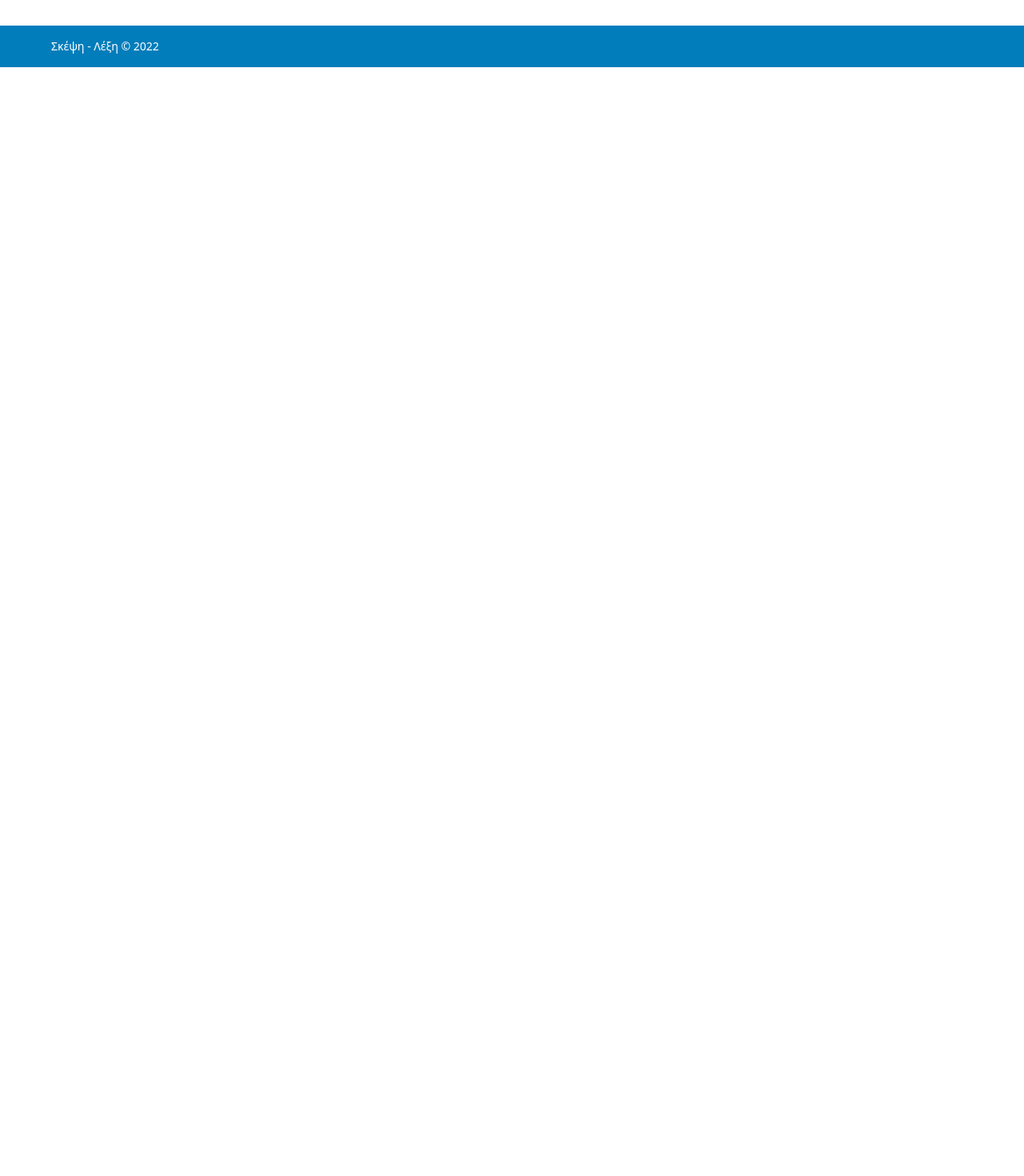
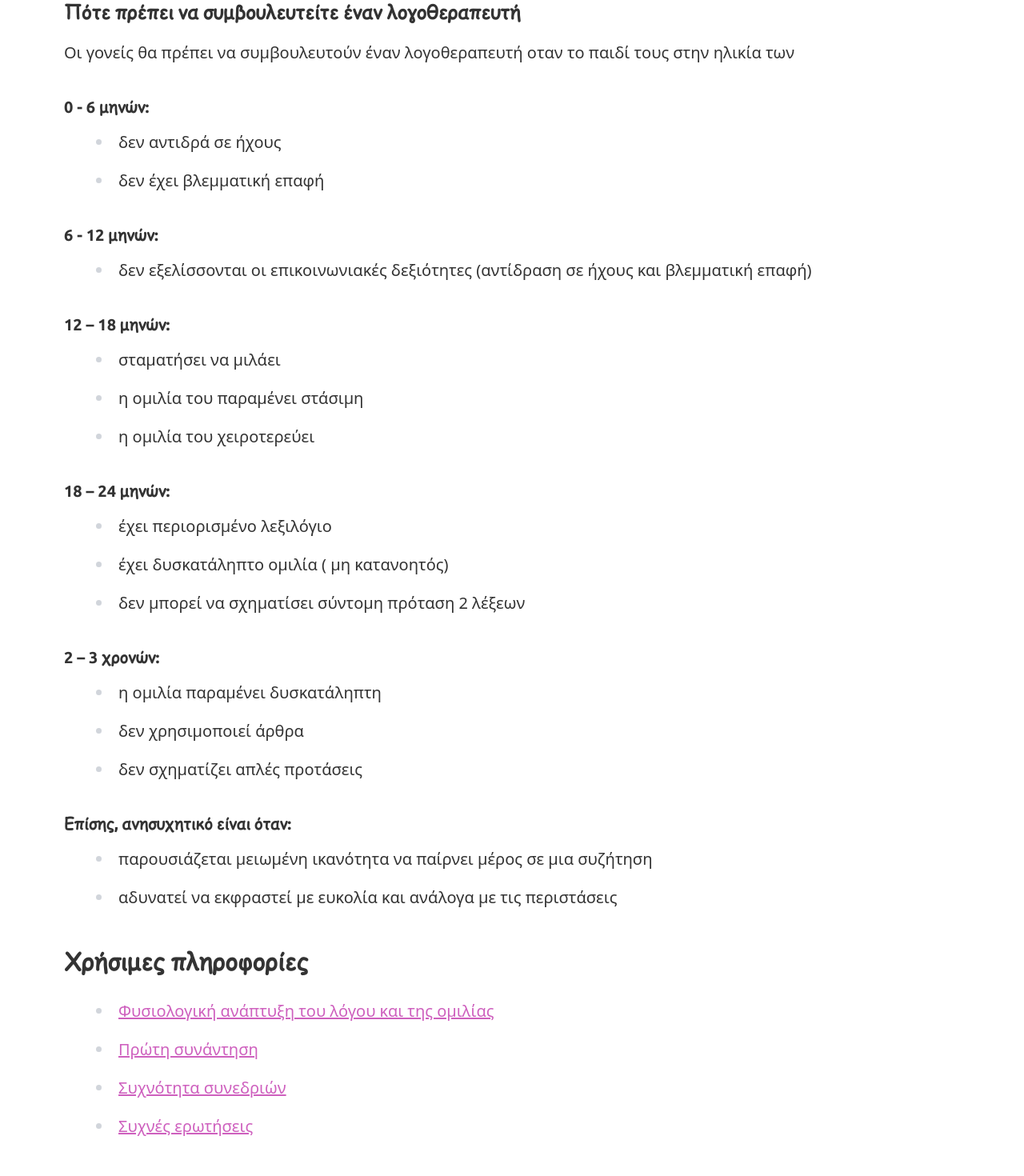
Before and after one commit to vkarampinis/skepsileksi.gr, a Next.js app: page /logotherapia in a window 1280 px wide. Shown: the part 860-2330 px from the top of the page at 80% size. Before the commit the page ends 944 px from the top, so only its background shows below. Built offline with nearby package versions, Linux system fonts and the light colour scheme.

Commit message:
add extra links

```diff
--- a/pages/logotherapia/index.js
+++ b/pages/logotherapia/index.js
@@ -1,6 +1,7 @@
 import Link from "next/link";
 import BaseLayout from "../../components/BaseLayout";
 import ContactSection from "../../components/ContactSection";
+import CTALink from "../../components/CTALink";
 import H from "../../components/H";
 import TextSection from "../../components/TextSection";
 import links from "../../config/links";
@@ -49,6 +50,74 @@ export default function Logotherapia() {
           </li>
         </ul>
       </TextSection>
+      <CTALink title="Τηλεθεραπεία" link={links.Tiletherapia}>
+        Η θεραπεία γίνεται εξ αποστάσεως μέσω του διαδικτύου
+      </CTALink>
+      <TextSection>
+        <H size={3}>Πότε πρέπει να συμβουλευτείτε έναν λογοθεραπευτή</H>
+        <p>
+          Οι γονείς θα πρέπει να συμβουλευτούν έναν λογοθεραπευτή οταν το παιδί
+          τους στην ηλικία των
+        </p>
+        <H size={4}>0 - 6 μηνών:</H>
+        <ul className="list-disc list-inside">
+          <li>δεν αντιδρά σε ήχους</li>
+          <li>δεν έχει βλεμματική επαφή</li>
+        </ul>
+        <H size={4}>6 - 12 μηνών:</H>
+        <ul className="list-disc list-inside">
+          <li>
+            δεν εξελίσσονται οι επικοινωνιακές δεξιότητες (αντίδραση σε ήχους
+            και βλεμματική επαφή)
+          </li>
+        </ul>
+        <H size={4}>12 – 18 μηνών:</H>
+        <ul className="list-disc list-inside">
+          <li>σταματήσει να μιλάει</li>
+          <li>η ομιλία του παραμένει στάσιμη</li>
+          <li>η ομιλία του χειροτερεύει</li>
+        </ul>
+        <H size={4}>18 – 24 μηνών:</H>
+        <ul className="list-disc list-inside">
+          <li>έχει περιορισμένο λεξιλόγιο</li>
+          <li>έχει δυσκατάληπτο ομιλία ( μη κατανοητός)</li>
+          <li>δεν μπορεί να σχηματίσει σύντομη πρόταση 2 λέξεων</li>
+        </ul>
+        <H size={4}>2 – 3 χρονών:</H>
+        <ul className="list-disc list-inside">
+          <li>η ομιλία παραμένει δυσκατάληπτη</li>
+          <li>δεν χρησιμοποιεί άρθρα</li>
+          <li>δεν σχηματίζει απλές προτάσεις</li>
+        </ul>
+        <H size={4}>Επίσης, ανησυχητικό είναι όταν:</H>
+        <ul className="list-disc list-inside">
+          <li>
+            παρουσιάζεται μειωμένη ικανότητα να παίρνει μέρος σε μια συζήτηση
+          </li>
+          <li>
+            αδυνατεί να εκφραστεί με ευκολία και ανάλογα με τις περιστάσεις
+          </li>
+        </ul>
+      </TextSection>
+      <TextSection>
+        <H size={2}>Χρήσιμες πληροφορίες</H>
+        <ul className="list-disc list-inside">
+          <li>
+            <Link href={links.FysiologikiAnaptiksiTouLogou}>
+              Φυσιολογική ανάπτυξη του λόγου και της ομιλίας
+            </Link>
+          </li>
+          <li>
+            <Link href={links.ProtiSinantisi}>Πρώτη συνάντηση</Link>
+          </li>
+          <li>
+            <Link href={links.SichnotitaSinedrion}>Συχνότητα συνεδριών</Link>
+          </li>
+          <li>
+            <Link href={links.SichnesErotisis}>Συχνές ερωτήσεις</Link>
+          </li>
+        </ul>
+      </TextSection>
       <ContactSection />
     </BaseLayout>
   );
```
